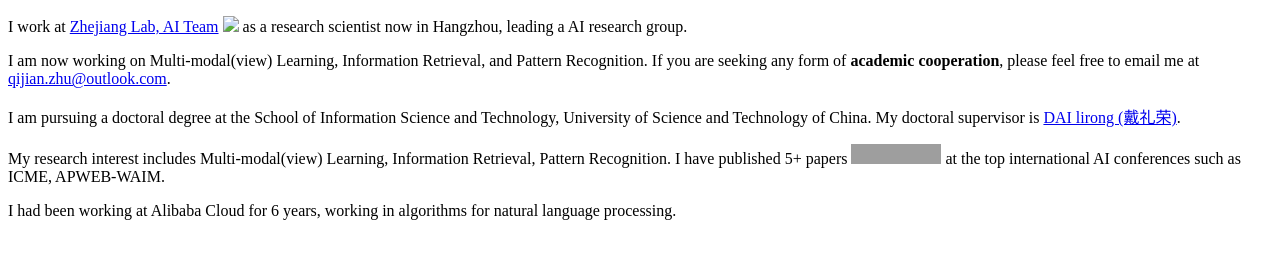
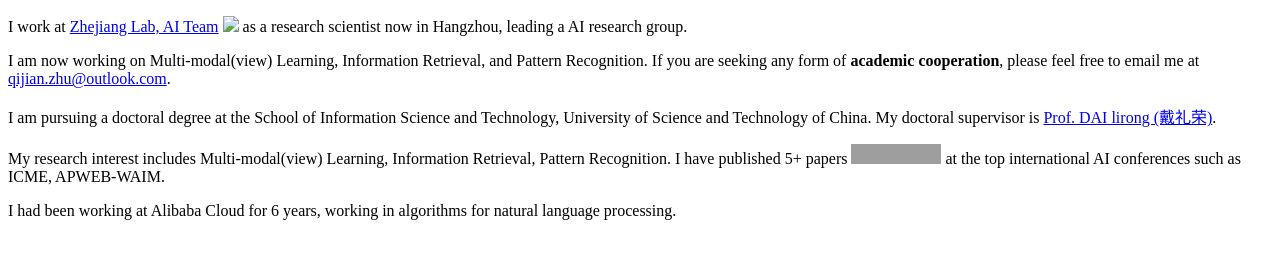
Before and after one commit to HackerHyper/HackerHyper.github.io, a Jekyll site: the page built from _pages/includes/intro.md, in a window 1280 px wide. Shown: the part 484-743 px from the top of the page. Built offline with Jekyll 4.4.1, drawn with Linux system fonts in a browser that asks for light colours; our own code applies the rules of GitHub Pages for plain Markdown files; grey boxes are pictures that could not be loaded.

Commit message:
first commit

```diff
--- a/_pages/includes/intro.md
+++ b/_pages/includes/intro.md
@@ -2,7 +2,7 @@ I work at [Zhejiang Lab, AI Team](https://www.zhejianglab.com/) <img src='./imag
 
 I am now working on Multi-modal(view) Learning, Information Retrieval, and Pattern Recognition. If you are seeking any form of **academic cooperation**, please feel free to email me at [qijian.zhu@outlook.com](mailto:qijian.zhu@outlook.com).
 
-I am pursuing a doctoral degree at the School of Information Science and Technology, University of Science and Technology of China. My doctoral supervisor is [DAI lirong (戴礼荣)](https://faculty.ustc.edu.cn/dailirong/en/jsxx/242724/jsxx/).
+I am pursuing a doctoral degree at the School of Information Science and Technology, University of Science and Technology of China. My doctoral supervisor is [Prof. DAI lirong (戴礼荣)](https://faculty.ustc.edu.cn/dailirong/en/jsxx/242724/jsxx/).
 
 My research interest includes Multi-modal(view) Learning, Information Retrieval, Pattern Recognition. I have published 5+ papers <a href='https://scholar.google.com/citations?hl=zh-CN&user=zYrKCHIAAAAJ'><img src="https://img.shields.io/endpoint?logo=Google%20Scholar&url=https%3A%2F%2Fcdn.jsdelivr.net%2Fgh%2FRayeRen%2Frayeren.github.io@google-scholar-stats%2Fgs_data_shieldsio.json&labelColor=f6f6f6&color=9cf&style=flat&label=citations"></a> at the top international AI conferences such as ICME, APWEB-WAIM.
 
```
Also changed, not shown: _pages/includes/homepage.md (+1 -2 lines).
